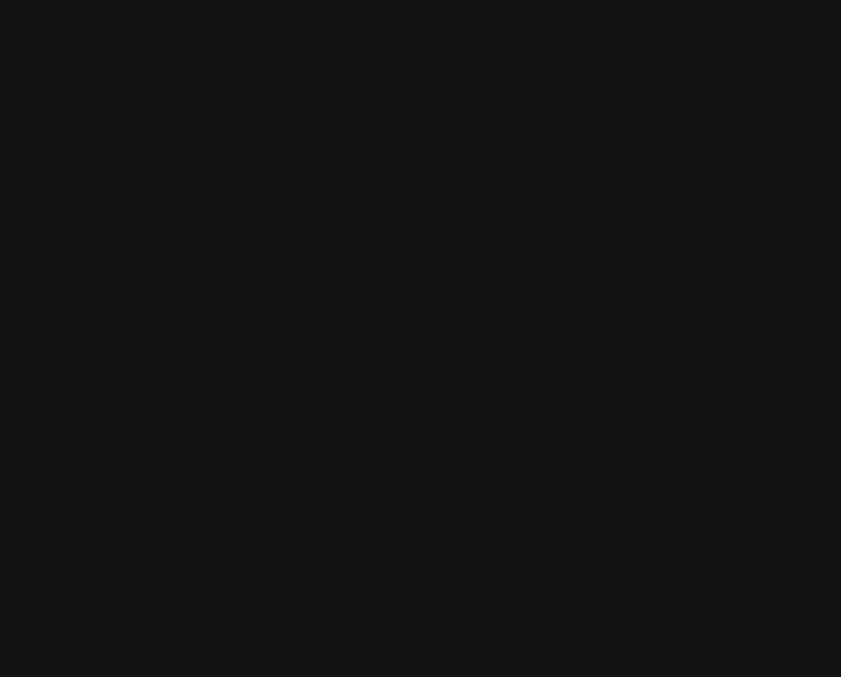
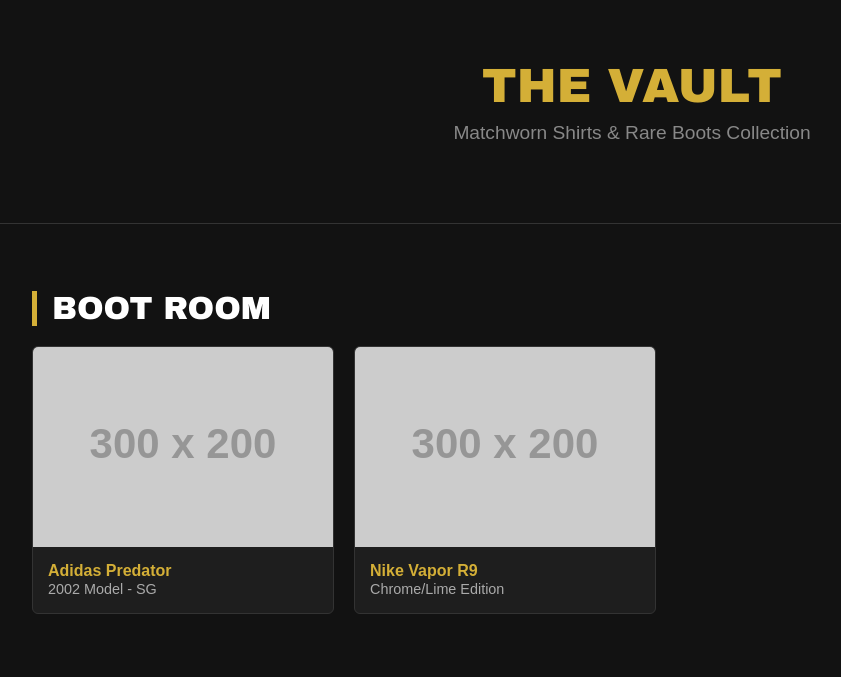
Before and after one commit to Sparky14177/the-matchday-vault, a plain HTML site: page index.html in a window 1280 px wide. Shown: the whole page, without its empty margins (8-849 px from the left). Drawn offline with Linux system fonts and the light colour scheme; placeholder pictures from the web are drawn by us.

Commit message:
Update index.html

```diff
--- a/index.html
+++ b/index.html
@@ -7,12 +7,12 @@
     <style>
         /* --- 1. SETTINGS & COLORS --- */
         :root {
-            --bg-color: #121212;       /* Black background */
-            --card-bg: #1e1e1e;        /* Dark Grey cards */
-            --accent-color: #d4af37;   /* Metallic Gold */
+            --bg-color: #121212;
+            --card-bg: #1e1e1e;
+            --accent-color: #d4af37;
             --text-main: #ffffff;
             --font-main: 'Arial Black', sans-serif;
-            --transition-speed: 2s;    /* How long doors take to open */
+            --transition-speed: 2s;    /* Door duration */
         }
 
         body {
@@ -36,14 +36,8 @@
             z-index: 9999;
             display: flex;
 
-            /* Hide the intro screen after all animations finish */
-            animation: hideIntro 0.1s forwards;
-            animation-delay: calc(1.5s + var(--transition-speed) + 0.1s); /* Lock delay + Door duration + buffer */
+            /* The hiding is now managed by the JavaScript override */
             pointer-events: none;
-        }
-
-        @keyframes hideIntro {
-            to { opacity: 0; visibility: hidden; }
         }
 
         .door {
@@ -54,16 +48,16 @@
             box-shadow: inset 0 0 50px rgba(0,0,0,0.8);
         }
 
+        /* Left Door Animation - Stays off-screen (forwards) */
         .left-door {
             border-right: 2px solid #000;
-            /* 🔑 FIX: Explicitly use transform and stay in final position (forwards) */
             animation: slideOpenLeft var(--transition-speed) cubic-bezier(0.5, 0, 0.1, 1) forwards;
             animation-delay: 1.5s;
         }
 
+        /* Right Door Animation - Stays off-screen (forwards) */
         .right-door {
             border-left: 2px solid #000;
-            /* 🔑 FIX: Explicitly use transform and stay in final position (forwards) */
             animation: slideOpenRight var(--transition-speed) cubic-bezier(0.5, 0, 0.1, 1) forwards;
             animation-delay: 1.5s;
         }
@@ -111,7 +105,84 @@
             to { opacity: 0; visibility: hidden; }
         }
 
-        /* ➡️ Left door slides left (new keyframe) */
+        /* ➡️ Left door slides left */
         @keyframes slideOpenLeft {
             0% { transform: translateX(0); }
-            100% { transform: translateX(-100
+            100% { transform: translateX(-100vw); }
+        }
+        /* ⬅️ Right door slides right */
+        @keyframes slideOpenRight {
+            0% { transform: translateX(0); }
+            100% { transform: translateX(100vw); }
+        }
+
+
+        /* --- 3. THE MAIN WEBSITE CONTENT --- */
+
+        header { text-align: center; padding: 60px 20px; border-bottom: 1px solid #333; }
+        header h1 { color: var(--accent-color); font-size: 3rem; margin: 0; font-family: var(--font-main); text-transform: uppercase; }
+        header p { color: #888; font-size: 1.2rem; margin-top: 10px; }
+
+        section { padding: 40px 20px; max-width: 1200px; margin: 0 auto; }
+        .section-title { font-family: var(--font-main); font-size: 2rem; border-left: 5px solid var(--accent-color); padding-left: 15px; margin-bottom: 20px; }
+
+        /* Carousel Styles (placeholders) */
+        .carousel-track { display: flex; gap: 20px; overflow-x: auto; padding-bottom: 20px; scrollbar-width: none; }
+        .carousel-track::-webkit-scrollbar { display: none; }
+        .card { min-width: 280px; background: var(--card-bg); border: 1px solid #333; border-radius: 6px; overflow: hidden; }
+        .card-img { width: 100%; height: 200px; background: #000; display: flex; align-items: center; justify-content: center; color: #555; }
+        .card-info { padding: 15px; }
+        .card-title { color: var(--accent-color); font-weight: bold; display: block; }
+        .card-desc { color: #aaa; font-size: 0.9rem; }
+
+    </style>
+</head>
+<body>
+
+    <div id="vault-intro">
+        <div class="door left-door" id="left-door"></div>
+        <div class="vault-lock"></div>
+        <div class="door right-door" id="right-door"></div>
+    </div>
+
+    <header>
+        <h1>The Vault</h1>
+        <p>Matchworn Shirts & Rare Boots Collection</p>
+    </header>
+
+    <section>
+        <h2 class="section-title">BOOT ROOM</h2>
+        <div class="carousel-track">
+            <div class="card">
+                <img src="https://via.placeholder.com/300x200/000/d4af37?text=Predator+Mania" class="card-img" alt="Boot">
+                <div class="card-info"><span class="card-title">Adidas Predator</span><span class="card-desc">2002 Model - SG</span></div>
+            </div>
+            <div class="card">
+                <img src="https://via.placeholder.com/300x200/000/d4af37?text=Nike+Vapor" class="card-img" alt="Boot">
+                <div class="card-info"><span class="card-title">Nike Vapor R9</span><span class="card-desc">Chrome/Lime Edition</span></div>
+            </div>
+        </div>
+    </section>
+
+    <script>
+        document.addEventListener('DOMContentLoaded', () => {
+            // Total animation time is 1.5s (lock delay) + 2s (door duration) = 3.5s.
+            // We wait 3.6s to ensure everything is finished.
+            setTimeout(() => {
+                const leftDoor = document.getElementById('left-door');
+                const rightDoor = document.getElementById('right-door');
+                const vaultIntro = document.getElementById('vault-intro');
+
+                // 1. Force the doors to their final off-screen state
+                leftDoor.style.transform = 'translateX(-100vw)';
+                rightDoor.style.transform = 'translateX(100vw)';
+
+                // 2. Hide the entire container immediately
+                vaultIntro.style.opacity = '0';
+                vaultIntro.style.visibility = 'hidden';
+
+            }, 3600); // 3.6 seconds
+        });
+    </script>
+</body>
+</html>
```
